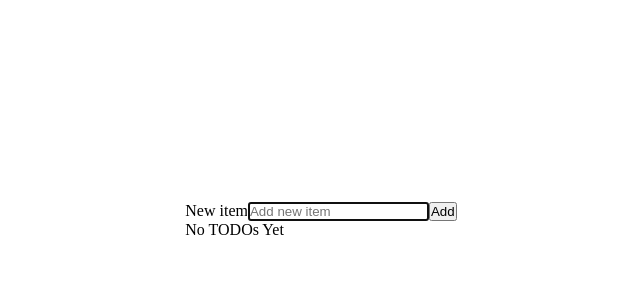
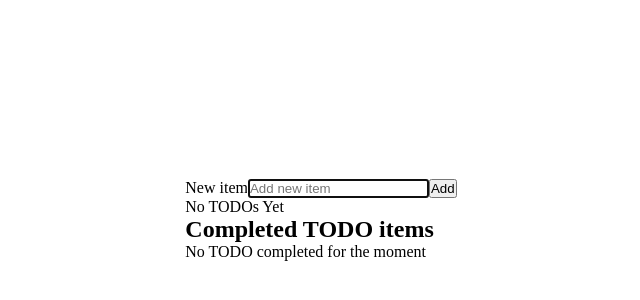
Before and after one commit to programmeur77/react-todo, a React (Vite) app in the folder frontend/: page / in a window 1280 px wide. Shown: the part 180-480 px from the top of the page, without its empty margins (319-959 px from the left). Built offline with nearby package versions, Linux system fonts and the light colour scheme.

Commit message:
Modified code to display first uncompleted Items and then display completed ones in another section

```diff
--- a/frontend/src/App.jsx
+++ b/frontend/src/App.jsx
@@ -7,11 +7,18 @@ import { IoIosCheckmarkCircle } from "react-icons/io";
 const App = () => {
   const [todos, setTodos] = useState([]);
   const [newItem, setNewItem] = useState("");
+  const [completedTodoItems, setCompletedTodoItems] = useState([]);
+
+  const completedItems = todos.filter((todo) => todo.completed === true);
 
   useEffect(() => {
     localStorage.getItem("todos") &&
       setTodos(JSON.parse(localStorage.getItem("todos")));
   }, []);
+
+  useEffect(() => {
+    setCompletedTodoItems(todos.filter((todo) => todo.completed === true));
+  }, [todos]);
 
   const setTodosAndSave = (todos) => {
     setTodos(todos);
@@ -83,7 +90,9 @@ const App = () => {
       <div className="display-todos">
         <ul className="todos-list">
           {todos.length > 0 ? (
-            todos.map((todo) => {
+            todos
+              .filter((todo) => todo.completed === false)
+              .map((todo) => {
                 return (
                   <>
                     <li
@@ -118,6 +127,39 @@ const App = () => {
             <p>No TODOs Yet</p>
           )}
         </ul>
+
+        <section className="todo-list__completed-items">
+          <h1 className="completed-items__section-title">
+            Completed TODO items
+          </h1>
+          {completedTodoItems.length > 0 ? (
+            completedTodoItems.map((completedItem) => {
+              return (
+                <>
+                  <ul className="todo-list__all-completed-items">
+                    <li
+                      className="todo-list__item todo-list__item--completed"
+                      key={completedItem.id}
+                      onClick={() => handleIsCompleted(completedItem)}
+                    >
+                      <IoIosCheckmarkCircle
+                        className="todolist__item-complete-circle"
+                        onClick={() => handleIsCompleted()}
+                      />
+                      {completedItem.content}
+                      <RiDeleteBinLine
+                        className="todolist__item-remove-icon"
+                        onClick={() => handleDeleteTodo(todo.id)}
+                      />
+                    </li>
+                  </ul>
+                </>
+              );
+            })
+          ) : (
+            <p>No TODO completed for the moment</p>
+          )}
+        </section>
       </div>
     </>
   );
```
Lines whose indentation alone changed are shown as unchanged.
